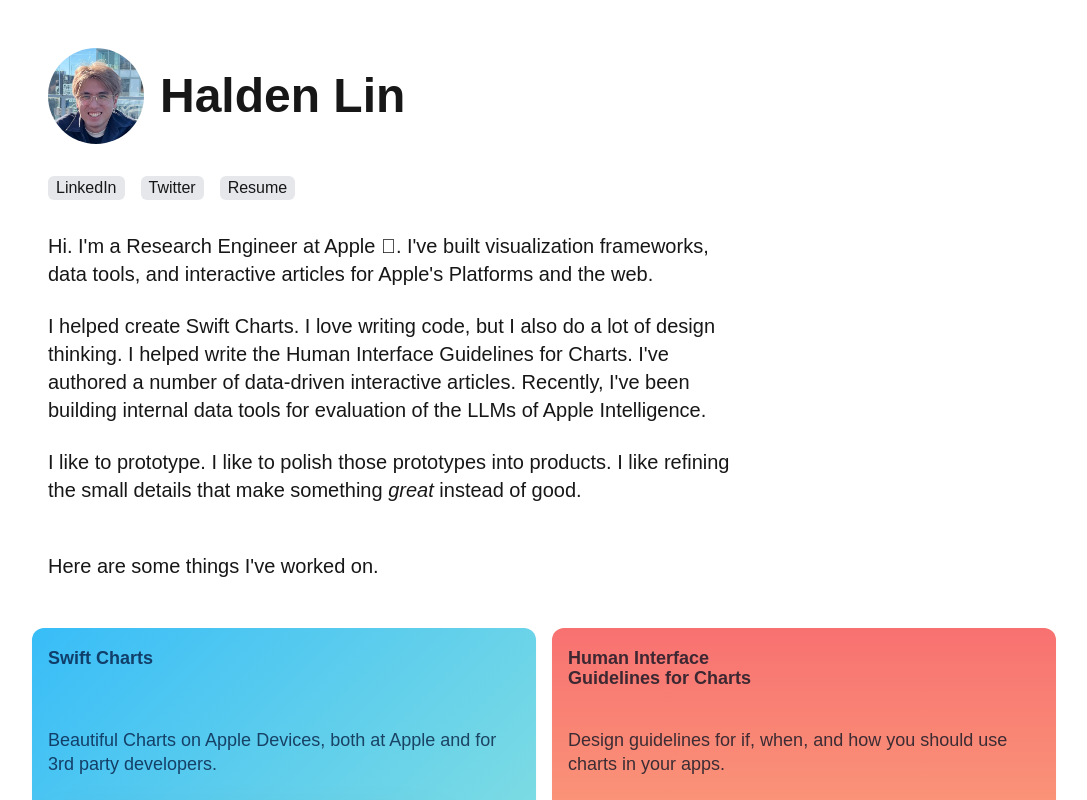
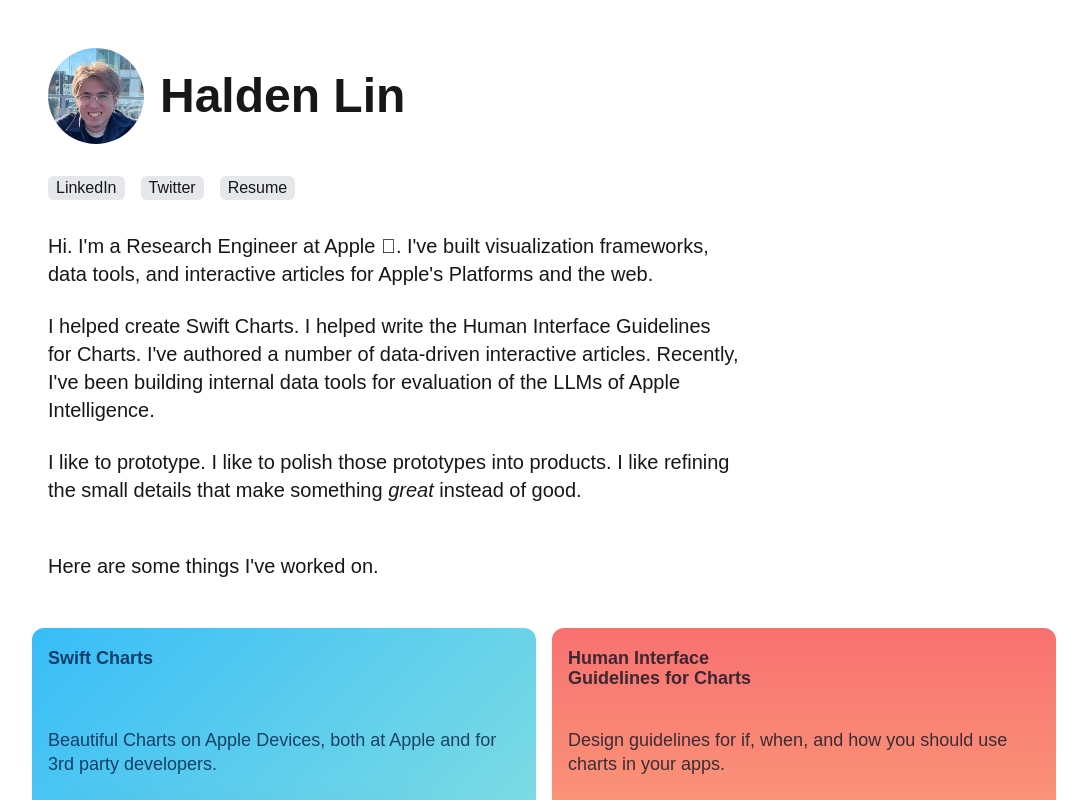
Before and after one commit to haldenl/halden.github.io, a Next.js app: page / in a window 1280 px wide. Shown: the top 800 px of the page, without its empty margins (96-1183 px from the left). Built offline with nearby package versions, Linux system fonts and the light colour scheme; grey boxes are pictures that could not be loaded; a web font is replaced by a local one.

Commit message:
trim bio

```diff
--- a/app/page.tsx
+++ b/app/page.tsx
@@ -38,16 +38,15 @@
             Apple&apos;s Platforms and the web.
           </p>
           <p>
-            I helped create Swift Charts. I love writing code, but I also do a lot of design
-            thinking. I helped write the Human Interface Guidelines for Charts.
-            I&apos;ve authored a number of data-driven interactive articles.
-            Recently, I&apos;ve been building internal data tools for evaluation
-            of the LLMs of Apple Intelligence.
+            I helped create Swift Charts. I helped write the Human Interface
+            Guidelines for Charts. I&apos;ve authored a number of data-driven
+            interactive articles. Recently, I&apos;ve been building internal
+            data tools for evaluation of the LLMs of Apple Intelligence.
           </p>
           <p>
-            I like to prototype. I like to
-            polish those prototypes into products. I like refining the small
-            details that make something <i>great</i> instead of good.
+            I like to prototype. I like to polish those prototypes into
+            products. I like refining the small details that make something{" "}
+            <i>great</i> instead of good.
           </p>
         </div>
         <p className="text-xl mt-12 px-4">
```
